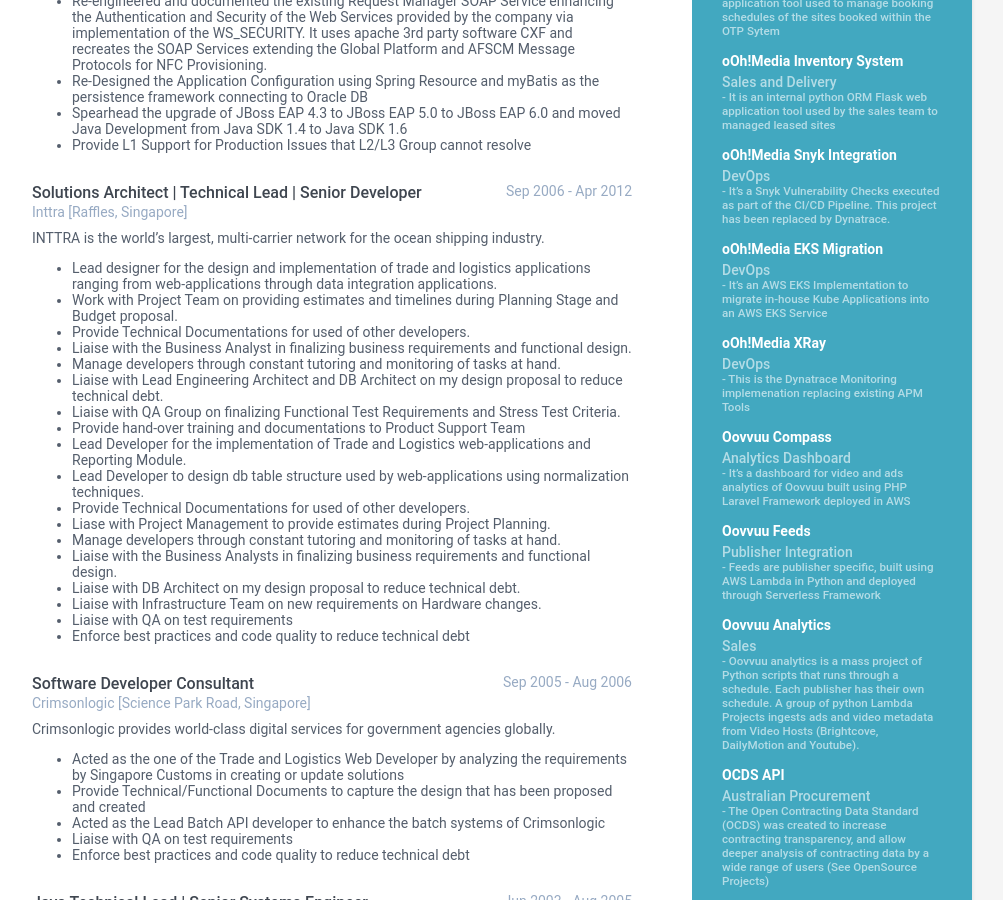
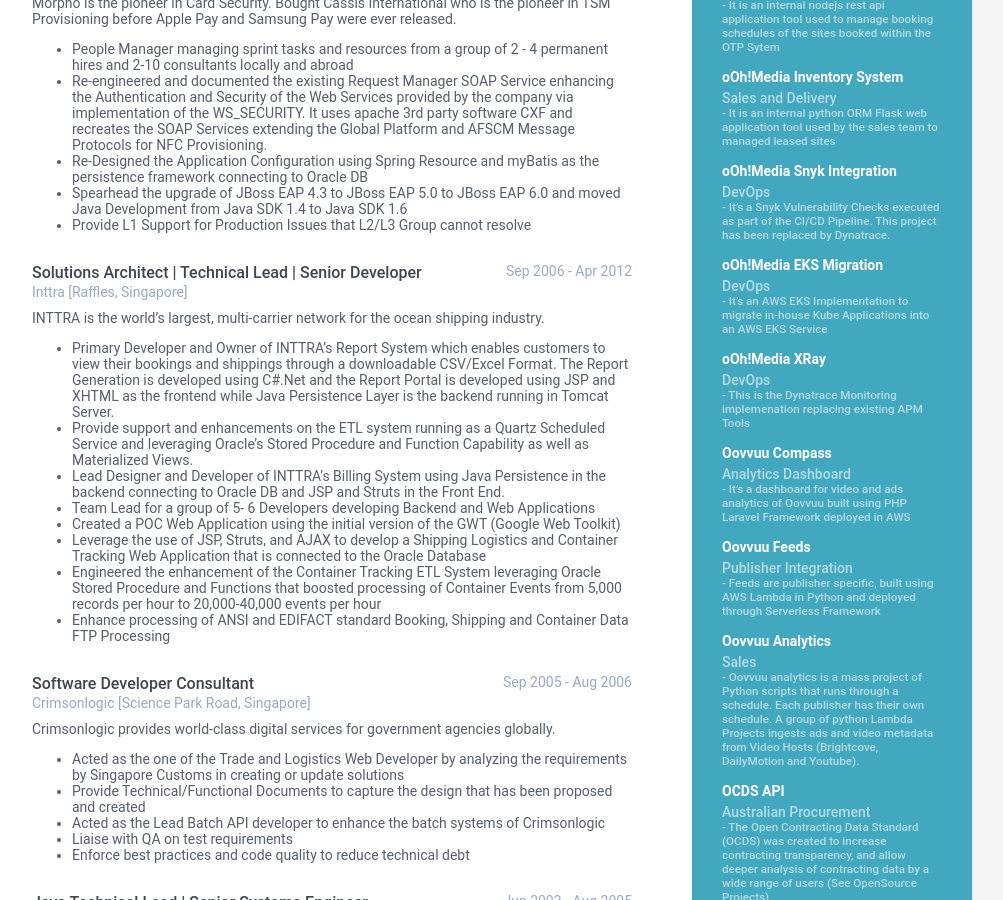
Before and after one commit to rodel-talampas/rodel-talampas.github.io, a Jekyll site: the page built from resume.markdown, in a window 1280 px wide and 900 px high, scrolled down 2576 px. Shown: the whole window, without its empty margins (168-1171 px from the left). Built offline with Jekyll 4.4.1, drawn with Linux system fonts in a browser that asks for light colours; some of the changed text lies outside the part shown.

Commit message:
Add download link

```diff
--- a/_data/data.yml
+++ b/_data/data.yml
@@ -8,6 +8,7 @@ sidebar:
     opensource: True
     projects: True
     skills: True
+    printer: True
 
     # Profile information
     name: Rodel Talampas
@@ -15,6 +16,7 @@ sidebar:
     avatar: rodel.png  #place a 100x100 picture inside /assets/images/ folder and provide the name of the file below
     awscert: AWS_Certified_Logo_SAA_294x230_Color.png
     awslink: https://www.credly.com/badges/78c65211-4ab4-46d0-a758-d6ac69af54f3/public_url
+    resume: https://drive.google.com/file/d/1TYxNjYdWOxhF4G54JIXnaiN8UbD3Migw/view?usp=sharing
     # Sidebar links
     email: rodel.talampas@gmail.com
     phone:
@@ -113,6 +115,7 @@ experiences:
       time: Feb 2020 - Current
       description: oOh!media is changing the face of the Out of Home industry in Australia. Its combination of reach across 35,000 locations Australia-wide, its diverse product range, and its market-leading data insight, makes brands powerfully unmissable.
       details:
+      - Started as a Senior DevOps Engineer and transitioned/promoted to Solutions Architect to Lead Solutions Architect, managing 2 DevOps Engineer
       - Study and document the Existing Cloud infrastructure of oOh!media
       - Support Development and Application Teams on Product and Application Infrastructure using Terraform as IaC and Packer as an AMI Tool
       - Create/Upgrade Container and Kubernetes Pods that is primarily used by our CICD Pipeline (Concourse) and Metrics Dashboard (Grafana/Prometheus/InfluxDB)
@@ -140,6 +143,7 @@ experiences:
       time: Jun 2018 - May 2019
       description: Part of Citadel Group of Companies, Gruden focuses on helping clients implement measurable, digital investment to enhance client’s customer experience and growth using different cloud technologies.
       details:
+      - Applied as a Senior Cloud Engineer and transitioned to the Lead Cloud Engineer/Cloud Arcitect, managing 2 Cloud Engineers
       - Study and document the Cloud infrastructure of different Government clients throughout NSW, ACT and VIC
       - Lead a group of Cloud Engineer that monitors and enhances each Cloud Infrastructure of our clients, this includes but not limited to Daily Monitoring, development and modification of server bootstrap scripts
       - Provide Application and Cloud Architecture Solutions to managed/developed applications of clients in Coldfusion, Java and C#.net
@@ -153,6 +157,7 @@ experiences:
       time: May 2015 - Jun 2018
       description: Helix Leisure offers out-of-home entertainment with technology-driven products and services that result in a fantastic on-site consumer experience. Umbrella companies in Dallas (LockerNetwork), Perth (Embed Card) and Sydney (BookingBoss) provide software solutions to clients’ businesses, enhancing their customer experience to the fullest.
       details:
+      - Started as a Senior Software Developer and was promoted as a Solutions Architect
       - Re-engineered a prototype Locker Network System that is completely Java based (JPA and Spring for configuration, Java IO for accessing PCBs and Input Devices such as Credit Card Readers, Java Threads for multi-processing and Java FX as the Front End UI) and running on a small linux footprint (Lubuntu)
       - Created an Open Source Project for JavaFX Page Transitioning creating a personal Annotation for use in the Transition and JPA for Page Configuration (https://github.com/ledorsapmalat/FXScreenNavigationFramework)
       - Created an Open Source Project to customized and create an automated Ubuntu Server Installation (see opensource projects)
@@ -197,24 +202,14 @@ experiences:
       time: Sep 2006 - Apr 2012
       description: INTTRA is the world’s largest, multi-carrier network for the ocean shipping industry.
       details:
-      - Lead designer for the design and implementation of trade and logistics applications ranging from web-applications through data integration applications.
-      - Work with Project Team on providing estimates and timelines during Planning Stage and Budget proposal.
-      - Provide Technical Documentations for used of other developers.
-      - Liaise with the Business Analyst in finalizing business requirements and functional design.
-      - Manage developers through constant tutoring and monitoring of tasks at hand.
-      - Liaise with Lead Engineering Architect and DB Architect on my design proposal to reduce technical debt.
-      - Liaise with QA Group on finalizing Functional Test Requirements and Stress Test Criteria.
-      - Provide hand-over training and documentations to Product Support Team
-      - Lead Developer for the implementation of Trade and Logistics web-applications and Reporting Module.
-      - Lead Developer to design db table structure used by web-applications using normalization techniques.
-      - Provide Technical Documentations for used of other developers.
-      - Liase with Project Management to provide estimates during Project Planning.
-      - Manage developers through constant tutoring and monitoring of tasks at hand.
-      - Liaise with the Business Analysts in finalizing business requirements and functional design.
-      - Liaise with DB Architect on my design proposal to reduce technical debt.
-      - Liaise with Infrastructure Team on new requirements on Hardware changes.
-      - Liaise with QA on test requirements
-      - Enforce best practices and code quality to reduce technical debt
+      - Primary Developer and Owner of INTTRA’s Report System which enables customers to view their bookings and shippings through a downloadable CSV/Excel Format. The Report Generation is developed using C#.Net and the Report Portal is developed using JSP and XHTML as the frontend while Java Persistence Layer is the backend running in Tomcat Server.
+      - Provide support and enhancements on the ETL system running as a Quartz Scheduled Service and leveraging Oracle’s Stored Procedure and Function Capability as well as Materialized Views.
+      - Lead Designer and Developer of INTTRA’s Billing System using Java Persistence in the backend connecting to Oracle DB and JSP and Struts in the Front End.
+      - Team Lead for a group of 5- 6 Developers developing Backend and Web Applications
+      - Created a POC Web Application using the initial version of the GWT (Google Web Toolkit)
+      - Leverage the use of JSP, Struts, and AJAX to develop a Shipping Logistics and Container Tracking Web Application that is connected to the Oracle Database
+      - Engineered the enhancement of the Container Tracking ETL System leveraging Oracle Stored Procedure and Functions that boosted processing of Container Events from 5,000 records per hour to 20,000-40,000 events per hour
+      - Enhance processing of ANSI and EDIFACT standard Booking, Shipping and Container Data FTP Processing
 
     - role: Software Developer Consultant
       company: Crimsonlogic
--- a/_includes/sidebar.html
+++ b/_includes/sidebar.html
@@ -17,6 +17,10 @@
 
     {% if sidebar.awscert %}
     <a target="_blank" href="{{ sidebar.awslink }}"><img src="{{ site.baseurl }}/assets/images/{{ sidebar.awscert }}" alt="certification" width="50%" height="50%"/></a>
+    {% endif %}
+
+    {% if sidebar.printer %}
+    <br><a aria-label="Printer Friendly" target="_blank" href="{{ sidebar.resume }} "><i class="fa-solid fa-download" aria-hidden="true"></i></a>
     {% endif %}
 
   </div><!--//profile-container-->
```
